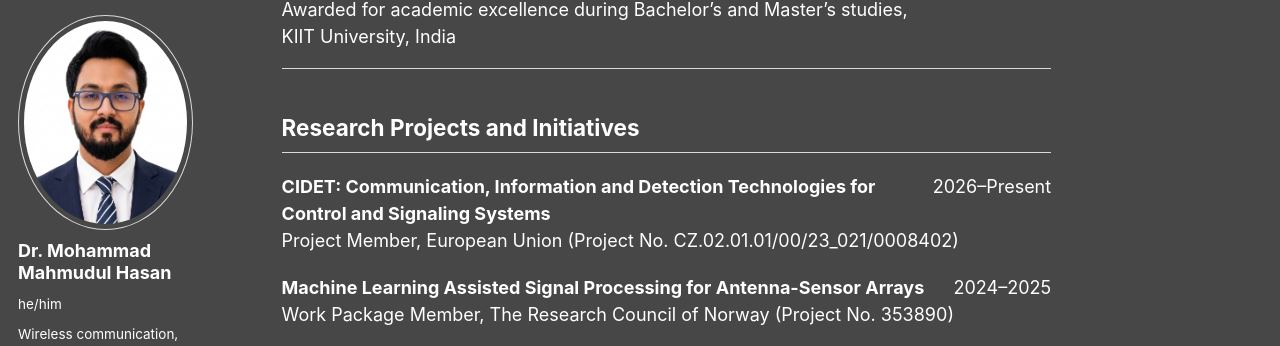
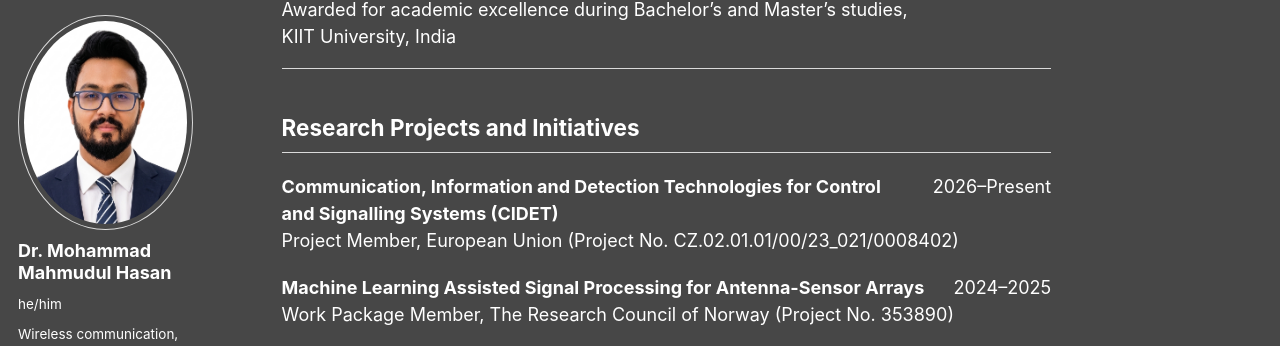
Before and after one commit to dearmahmud/dearmahmud.github.io, a Jekyll site: the page built from _pages/cv.md, in a window 1280 px wide and 900 px high, scrolled down 5232 px. Shown: the part 84-430 px from the top of the window. Built offline with Jekyll 4.4.1, drawn with Linux system fonts in a browser that asks for light colours; some web fonts are replaced.

Commit message:
Update cv.md

```diff
--- a/_pages/cv.md
+++ b/_pages/cv.md
@@ -360,7 +360,7 @@ I have also contributed to several funded research and institutional projects. T
 ## Research Projects and Initiatives
 
 <div style="margin-top: 20px; display: flex; justify-content: space-between;">
-  <span style="flex: 1; padding-right: 20px;"><strong>CIDET: Communication, Information and Detection Technologies for Control and Signaling Systems</strong></span>
+  <span style="flex: 1; padding-right: 20px;"><strong>Communication, Information and Detection Technologies for Control and Signalling Systems (CIDET)</strong></span>
   <span style="white-space: nowrap; flex-shrink: 0;">2026–Present</span>
 </div>
 <div>
```
